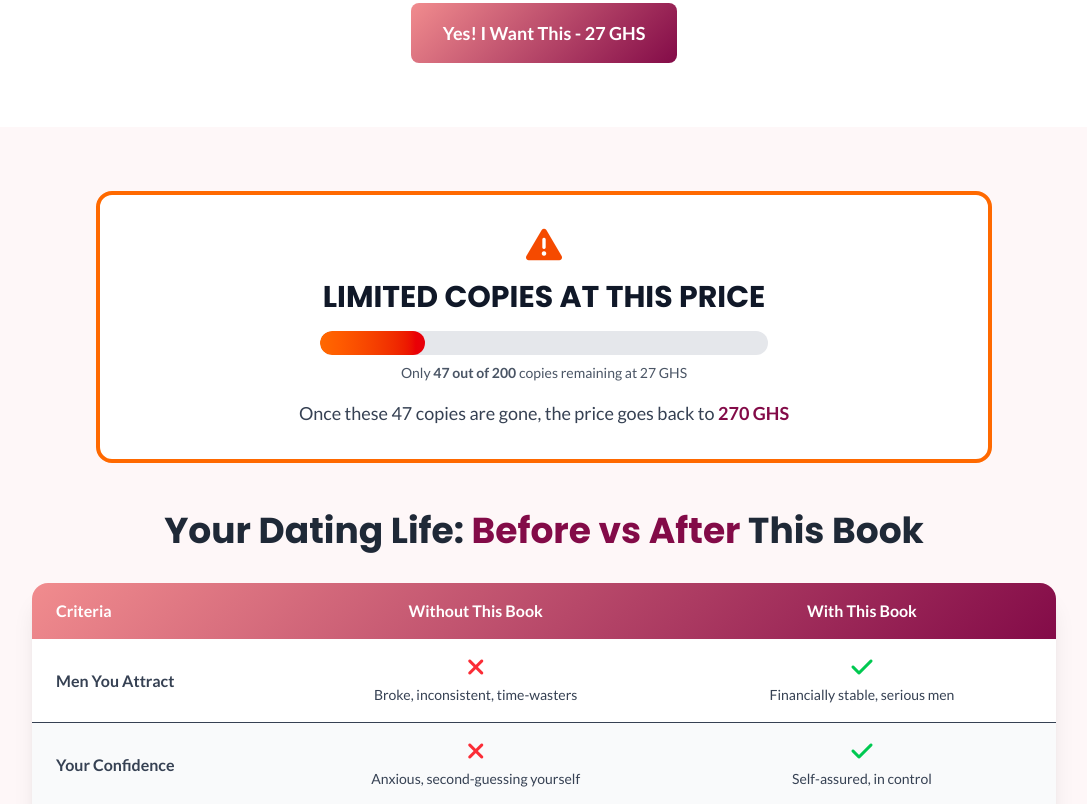
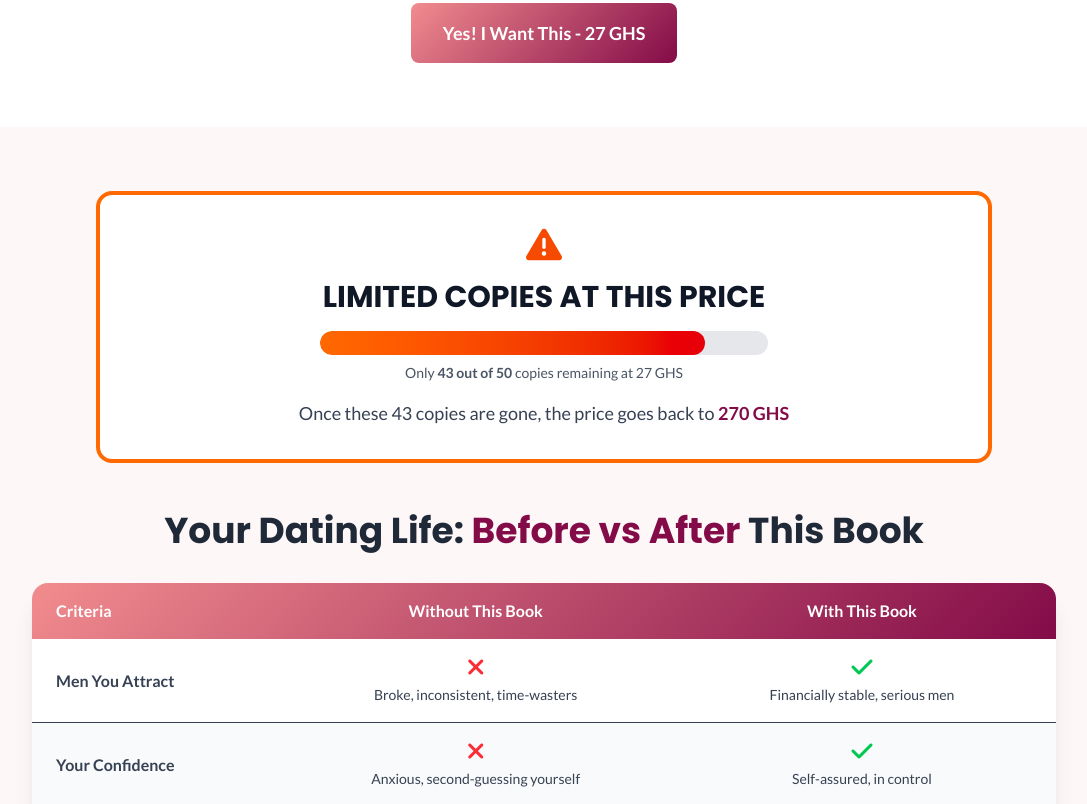
Before and after one commit to clispy1/ghanaian-goddess-code, a plain HTML site: page index.html in a window 1280 px wide. Shown: the part 2654-3458 px from the top of the page, without its empty margins (96-1183 px from the left). Drawn offline with nearby package versions, Linux system fonts and the light colour scheme.

Commit message:
Update copies left

```diff
--- a/index.html
+++ b/index.html
@@ -384,7 +384,7 @@
                 </div>
 
                 <div class="text-xl font-semibold">
-                    Only <span class="text-2xl font-bold">47 copies</span> left at this price!
+                    Only <span class="text-2xl font-bold"><span id="copies-left">0</span> copies</span> left at this price!
                 </div>
             </div>
         </div>
@@ -496,12 +496,12 @@
                     <h3 class="text-3xl font-bold text-gray-900">LIMITED COPIES AT THIS PRICE</h3>
                     <div class="max-w-md mx-auto">
                         <div class="bg-gray-200 rounded-full h-6 overflow-hidden">
-                            <div class="bg-gradient-to-r from-orange-500 to-red-600 h-full rounded-full" style="width: 23.5%"></div>
-                        </div>
-                        <p class="text-sm text-gray-600 mt-2">Only <strong>47 out of 200</strong> copies remaining at 27 GHS</p>
+                            <div id="copies-progress-bar" class="bg-gradient-to-r from-orange-500 to-red-600 h-full rounded-full" style="width: 23.5%"></div>
+                        </div>
+                        <p class="text-sm text-gray-600 mt-2">Only <strong><span id="copies-remaining">0</span> out of <span id="total-copies">200</span></strong> copies remaining at 27 GHS</p>
                     </div>
                     <p class="text-lg text-gray-700">
-                        Once these 47 copies are gone, the price goes back to <span class="font-bold" style="color: #830b48;">270 GHS</span>
+                        Once these <span id="copies-left-2">0</span> copies are gone, the price goes back to <span class="font-bold" style="color: #830b48;">270 GHS</span>
                     </p>
                 </div>
             </div>
@@ -878,7 +878,7 @@
                 <button class="cta-button px-10 py-5 text-white font-bold rounded-lg gradient-coral hover:opacity-90 transition text-xl">
                     Stop Losing. Start Winning. - 27 GHS
                 </button>
-                <p class="mt-4 text-gray-300">47 copies left at this price</p>
+                <p class="mt-4 text-gray-300"><span id="copies-left-3">0</span> copies left at this price</p>
             </div>
         </div>
     </section>
@@ -948,12 +948,12 @@
             <div class="grid md:grid-cols-2 gap-12 items-center max-w-6xl mx-auto">
                 <!-- Left: Image -->
                 <div class="relative">
-                    <img src="https://images.unsplash.com/photo-1573496359142-b8d87734a5a2?w=800&h=1000&fit=crop" alt="Confident Ghanaian woman" class="rounded-2xl shadow-2xl w-full">
+                    <img src="./goddess-girl.png" alt="Confident Ghanaian woman" class="rounded-2xl shadow-2xl w-full">
 
                     <!-- Floating Stats Badge -->
                     <div class="absolute -bottom-6 -right-6 bg-white rounded-xl shadow-2xl p-6">
                         <div class="text-center">
-                            <div class="text-4xl font-bold gradient-pink bg-clip-text text-transparent">500+</div>
+                            <div class="text-4xl font-bold gradient-pink bg-clip-text text-white">125+</div>
                             <div class="text-sm text-gray-600 font-semibold">Women Transformed</div>
                         </div>
                     </div>
@@ -1263,7 +1263,7 @@
                             <p class="text-5xl font-bold mb-2">27 GHS</p>
                             <p class="text-2xl">(90% OFF)</p>
                             <div class="mt-4 bg-white/20 rounded-lg py-2 px-4 inline-block">
-                                <p class="text-sm">⚠️ Only 47 copies left at this price</p>
+                                <p class="text-sm">⚠️ Only <span id="copies-left-4">0</span> copies left at this price</p>
                             </div>
                         </div>
                     </div>
--- a/script.js
+++ b/script.js
@@ -4,6 +4,10 @@ let socialProofInterval = null;
 let viewerCountInterval = null;
 let viewerCountTimeout = null;
 let exitIntentShown = false;
+
+// Configuration variables
+let copiesLeft = 43; // Number of copies left at promotional price
+let totalCopies = 50; // Total number of copies at promotional price
 
 // Named event handlers for proper cleanup
 const handleScroll = function() {
@@ -363,6 +367,9 @@ export function init() {
     // Start viewer count
     startViewerCount();
 
+    // Update copies left display
+    updateCopiesLeftDisplay();
+
     // Initialize FAQ accordion
     initializeFAQ();
 
@@ -400,6 +407,33 @@ export function init() {
     const newsletterForm = document.querySelector('.newsletter-form');
     if (newsletterForm) {
         newsletterForm.addEventListener('submit', handleNewsletterFormSubmit);
+    }
+}
+
+// Update the display of copies left
+function updateCopiesLeftDisplay() {
+    const copiesLeftElements = document.querySelectorAll('#copies-left, #copies-left-2, #copies-left-3, #copies-left-4');
+    copiesLeftElements.forEach(element => {
+        element.textContent = copiesLeft;
+    });
+
+    // Update the copies remaining display
+    const copiesRemainingElement = document.getElementById('copies-remaining');
+    if (copiesRemainingElement) {
+        copiesRemainingElement.textContent = copiesLeft;
+    }
+
+    // Update the total copies display
+    const totalCopiesElement = document.getElementById('total-copies');
+    if (totalCopiesElement) {
+        totalCopiesElement.textContent = totalCopies;
+    }
+
+    // Update the progress bar
+    const progressBar = document.getElementById('copies-progress-bar');
+    if (progressBar) {
+        const percentage = (copiesLeft / totalCopies) * 100;
+        progressBar.style.width = percentage + '%';
     }
 }
 
```
Also changed, not shown: goddess-girl.png (added).
